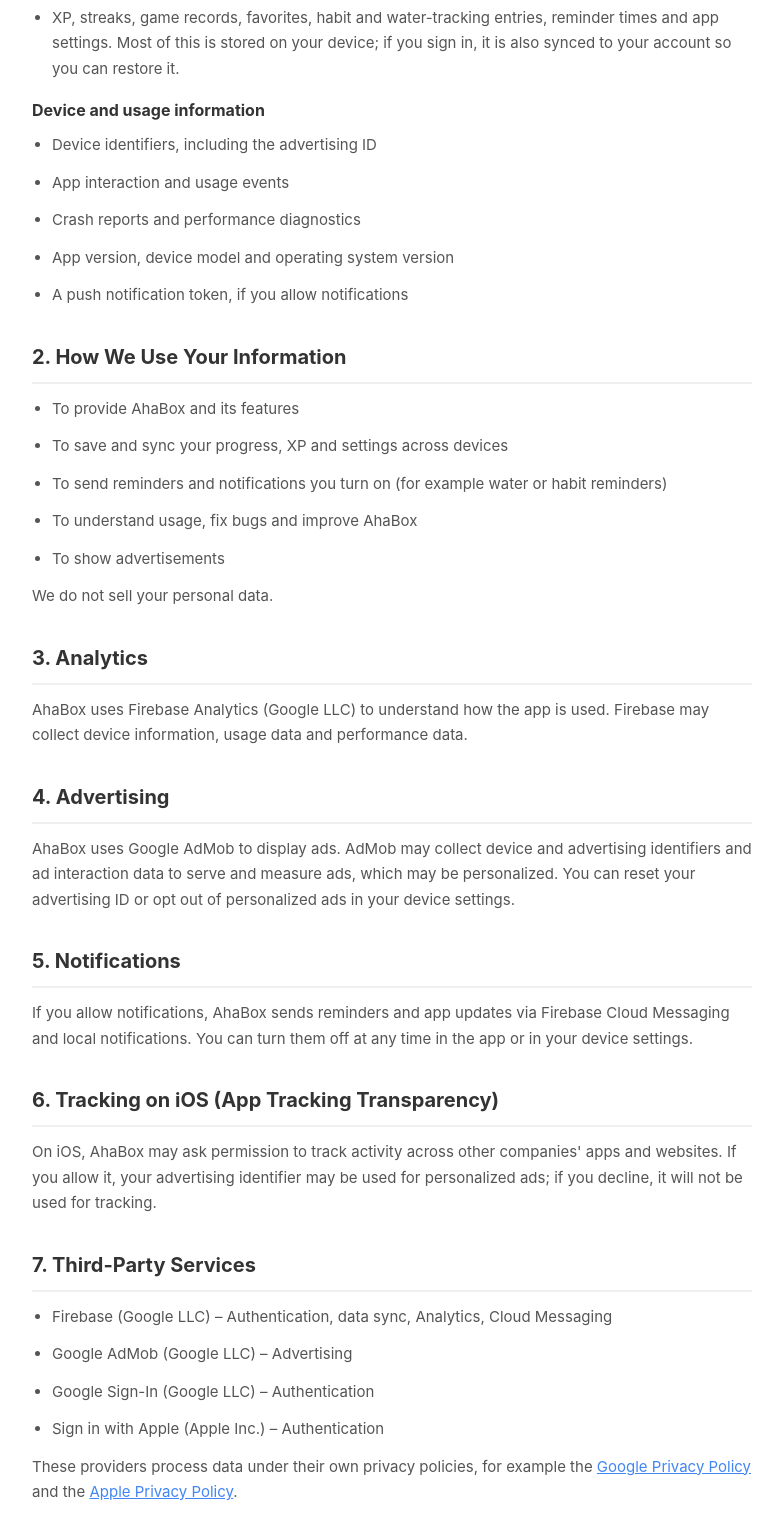
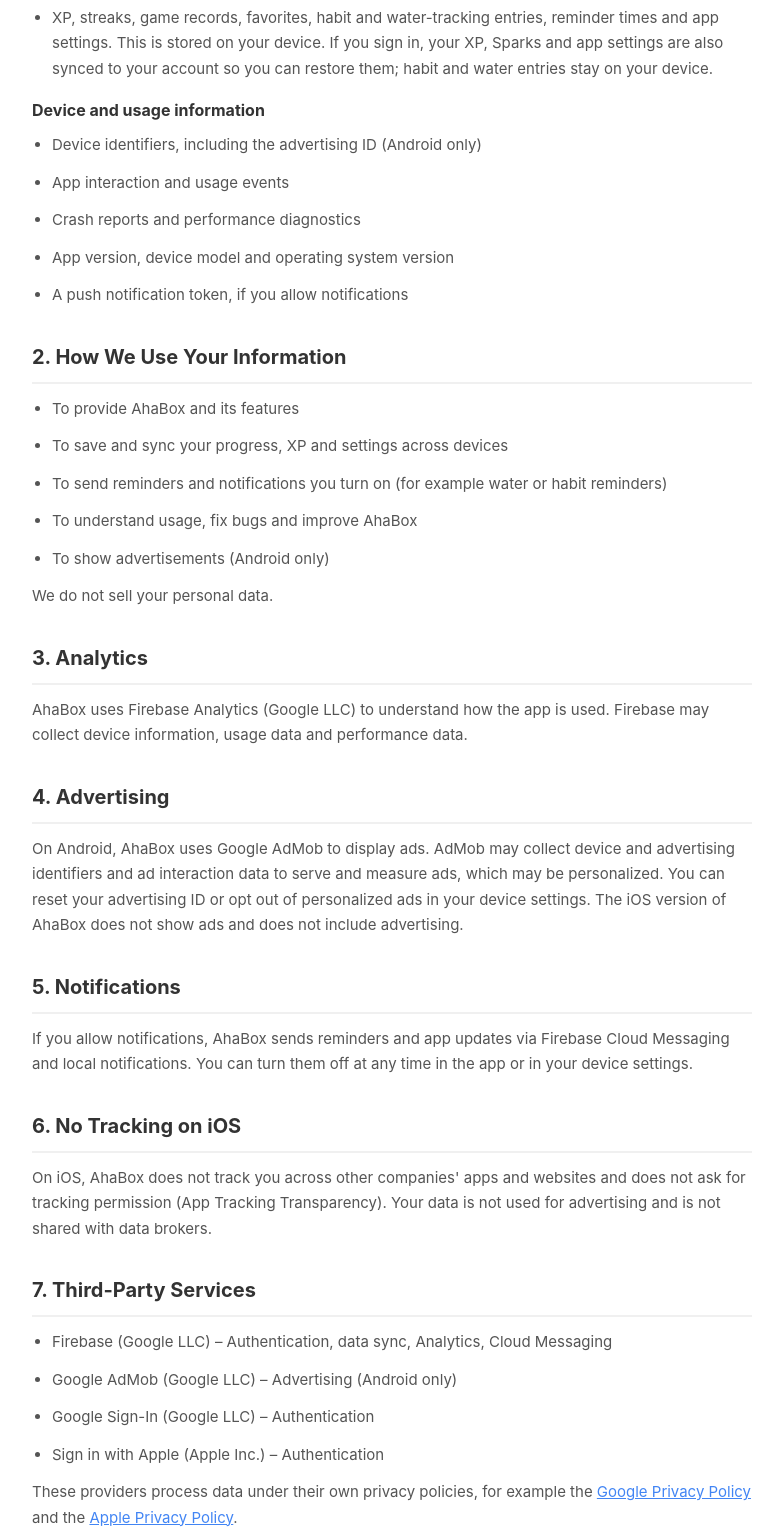
Before and after one commit to thankvn/brain-test-privacy, a plain HTML site: page index.html in a window 1280 px wide. Shown: the part 660-2193 px from the top of the page, without its empty margins (248-1030 px from the left). Drawn offline with Linux system fonts and the light colour scheme.

Commit message:
Privacy policy: ads and advertising ID Android only, no tracking on iOS
Co-Authored-By: Claude Opus 5.5 <noreply@anthropic.com>

```diff
--- a/index.html
+++ b/index.html
@@ -63,11 +63,11 @@
 </ul>
 <h3>App data you create</h3>
 <ul>
-  <li>XP, streaks, game records, favorites, habit and water-tracking entries, reminder times and app settings. Most of this is stored on your device; if you sign in, it is also synced to your account so you can restore it.</li>
+  <li>XP, streaks, game records, favorites, habit and water-tracking entries, reminder times and app settings. This is stored on your device. If you sign in, your XP, Sparks and app settings are also synced to your account so you can restore them; habit and water entries stay on your device.</li>
 </ul>
 <h3>Device and usage information</h3>
 <ul>
-  <li>Device identifiers, including the advertising ID</li>
+  <li>Device identifiers, including the advertising ID (Android only)</li>
   <li>App interaction and usage events</li>
   <li>Crash reports and performance diagnostics</li>
   <li>App version, device model and operating system version</li>
@@ -80,7 +80,7 @@
   <li>To save and sync your progress, XP and settings across devices</li>
   <li>To send reminders and notifications you turn on (for example water or habit reminders)</li>
   <li>To understand usage, fix bugs and improve AhaBox</li>
-  <li>To show advertisements</li>
+  <li>To show advertisements (Android only)</li>
 </ul>
 <p>We do not sell your personal data.</p>
 
@@ -88,18 +88,18 @@
 <p>AhaBox uses Firebase Analytics (Google LLC) to understand how the app is used. Firebase may collect device information, usage data and performance data.</p>
 
 <h2>4. Advertising</h2>
-<p>AhaBox uses Google AdMob to display ads. AdMob may collect device and advertising identifiers and ad interaction data to serve and measure ads, which may be personalized. You can reset your advertising ID or opt out of personalized ads in your device settings.</p>
+<p>On Android, AhaBox uses Google AdMob to display ads. AdMob may collect device and advertising identifiers and ad interaction data to serve and measure ads, which may be personalized. You can reset your advertising ID or opt out of personalized ads in your device settings. The iOS version of AhaBox does not show ads and does not include advertising.</p>
 
 <h2>5. Notifications</h2>
 <p>If you allow notifications, AhaBox sends reminders and app updates via Firebase Cloud Messaging and local notifications. You can turn them off at any time in the app or in your device settings.</p>
 
-<h2>6. Tracking on iOS (App Tracking Transparency)</h2>
-<p>On iOS, AhaBox may ask permission to track activity across other companies' apps and websites. If you allow it, your advertising identifier may be used for personalized ads; if you decline, it will not be used for tracking.</p>
+<h2>6. No Tracking on iOS</h2>
+<p>On iOS, AhaBox does not track you across other companies' apps and websites and does not ask for tracking permission (App Tracking Transparency). Your data is not used for advertising and is not shared with data brokers.</p>
 
 <h2>7. Third-Party Services</h2>
 <ul>
   <li>Firebase (Google LLC) – Authentication, data sync, Analytics, Cloud Messaging</li>
-  <li>Google AdMob (Google LLC) – Advertising</li>
+  <li>Google AdMob (Google LLC) – Advertising (Android only)</li>
   <li>Google Sign-In (Google LLC) – Authentication</li>
   <li>Sign in with Apple (Apple Inc.) – Authentication</li>
 </ul>
```
